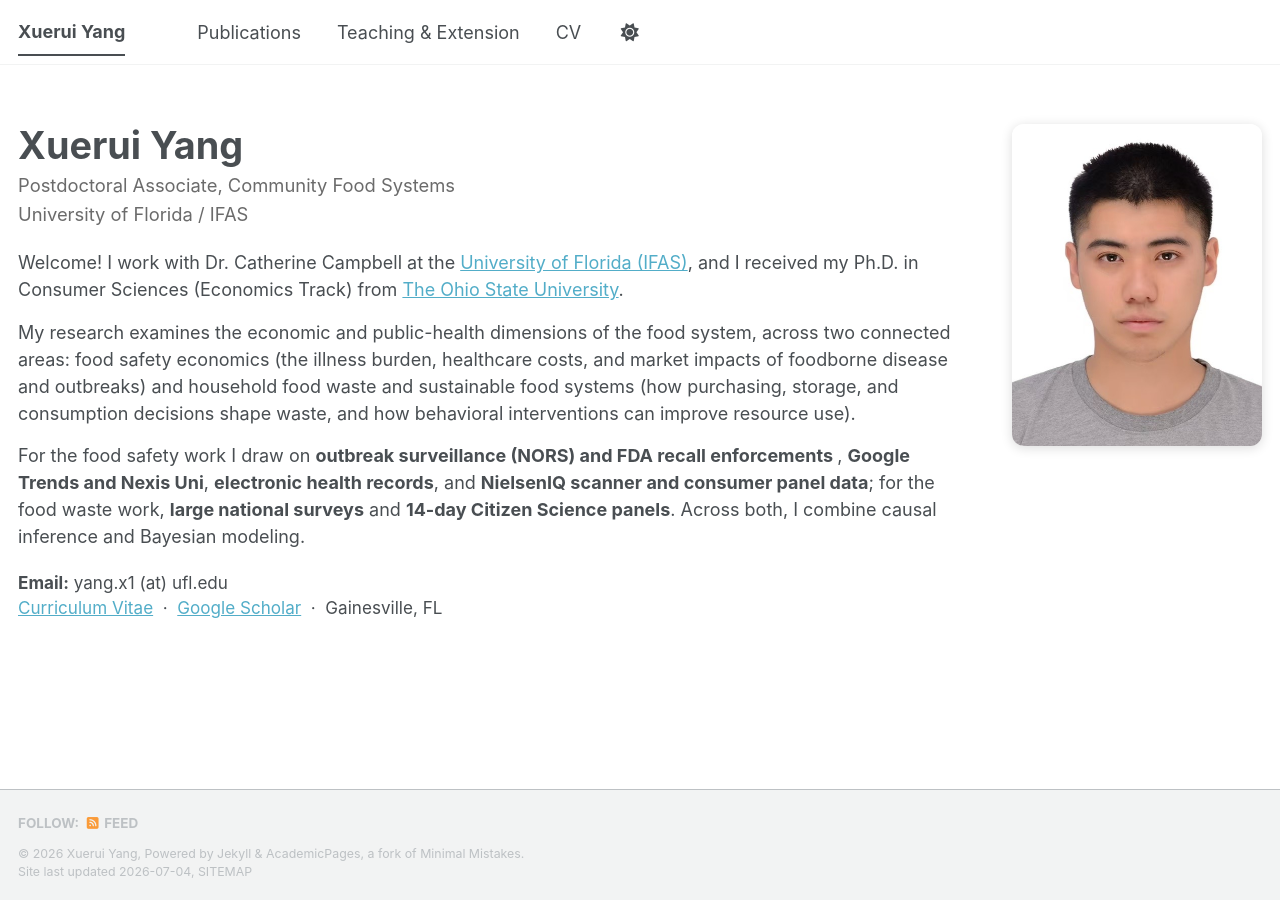
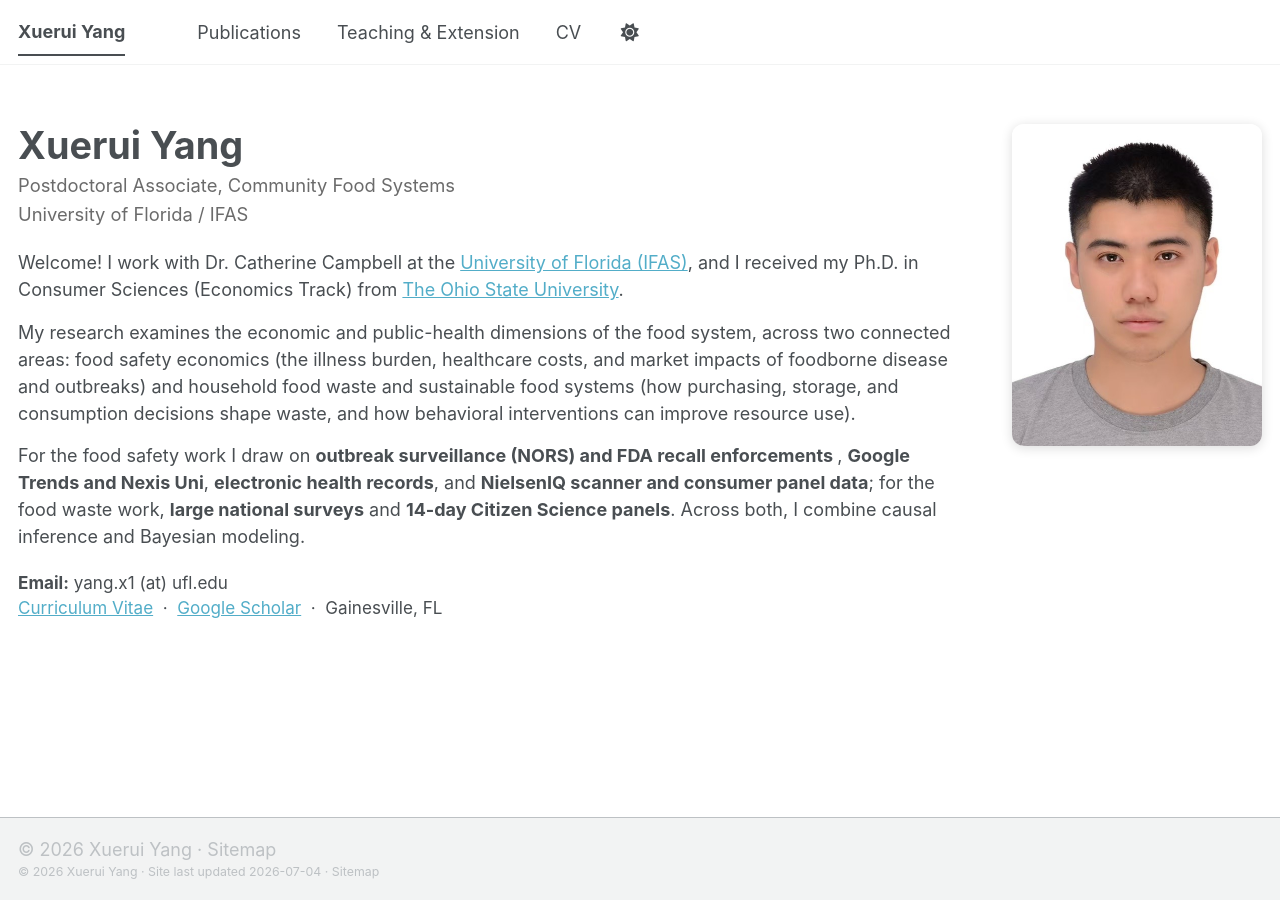
Before and after one commit to xueruiycool/xueruiycool.github.io, a Jekyll site: the page built from _pages/about.md, in a window 1280 px wide. Built offline with Jekyll 4.4.1, drawn with Linux system fonts in a browser that asks for light colours; a style sheet for code colours, icons or effects is not loaded.

Commit message:
Update footer.html

```diff
--- a/_includes/footer.html
+++ b/_includes/footer.html
@@ -1,25 +1,6 @@
 {% include base_path %}
-
-{% if site.author.github or site.author.bitbucket or site.atom_feed.hide != true %}
-<div class="page__footer-follow">
-  <ul class="social-icons">
-    {% if site.data.ui-text[site.locale].follow_label %}
-      <li><strong>{{ site.data.ui-text[site.locale].follow_label }}</strong></li>
-    {% endif %}
-    {% if site.author.github %}
-      <li><a href="https://github.com/{{ site.author.github }}"><i class="fab fa-github" aria-hidden="true"></i> GitHub</a></li>
-    {% endif %}
-    {% if site.author.bitbucket %}
-      <li><a href="https://bitbucket.org/{{ site.author.bitbucket }}"><i class="fab fa-bitbucket" aria-hidden="true"></i> Bitbucket</a></li>
-    {% endif %}
-    {% if site.atom_feed.hide != true %}
-    <li><a href="{% if site.atom_feed.path %}{{ site.atom_feed.path }}{% else %}{{ base_path }}/feed.xml{% endif %}"><i class="fa fa-fw fa-rss-square" aria-hidden="true"></i> {{ site.data.ui-text[site.locale].feed_label | default: "Feed" }}</a></li>
-    {% endif %}
-  </ul>
-</div>
-{% endif %}
+© {{ site.time | date: '%Y' }} {{ site.name | default: site.title }} · {{ site.data.ui-text[site.locale].site_map | default: "Sitemap" }}
 
 <div class="page__footer-copyright">
-  &copy; {{ site.time | date: '%Y' }} {{ site.name | default: site.title }}, {{ site.data.ui-text[site.locale].powered_by | default: "Powered by" }} <a href="https://jekyllrb.com" rel="nofollow">Jekyll</a> &amp; <a href="https://github.com/academicpages/academicpages.github.io">AcademicPages</a>, a fork of <a href="https://mademistakes.com/work/minimal-mistakes-jekyll-theme/" rel="nofollow">Minimal Mistakes</a>.<br />
-  Site last updated {{ "now" | date: '%Y-%m-%d' }}, <a href="/sitemap/" style="text-transform: uppercase;">{{ site.data.ui-text[site.locale].site_map | default: "Sitemap" }}</a>
-</div>
+    &copy; {{ site.time | date: '%Y' }} {{ site.name | default: site.title }} &middot; Site last updated {{ "now" | date: '%Y-%m-%d' }} &middot; <a href="/sitemap/">Sitemap</a>
+  </div>
```
